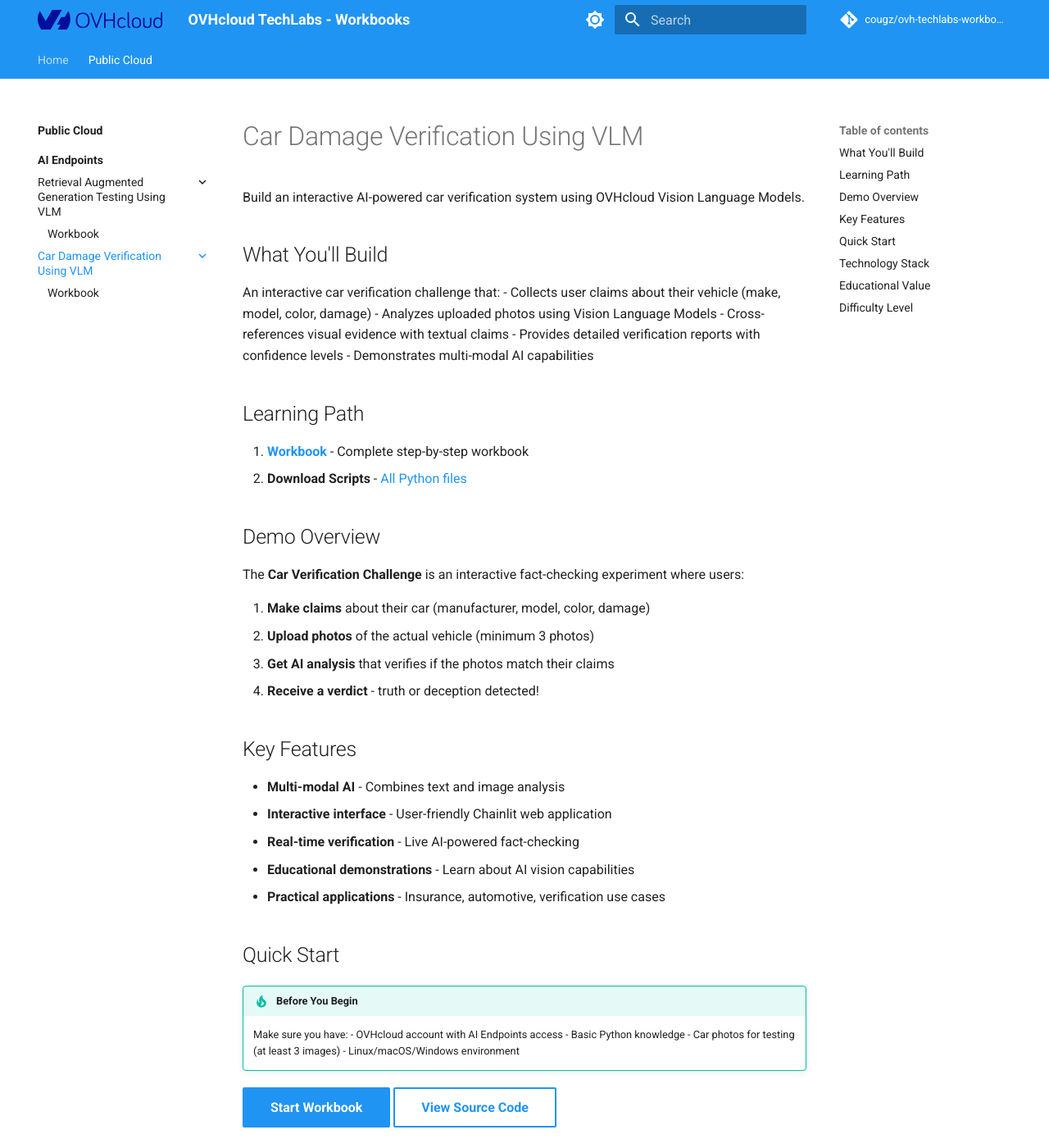
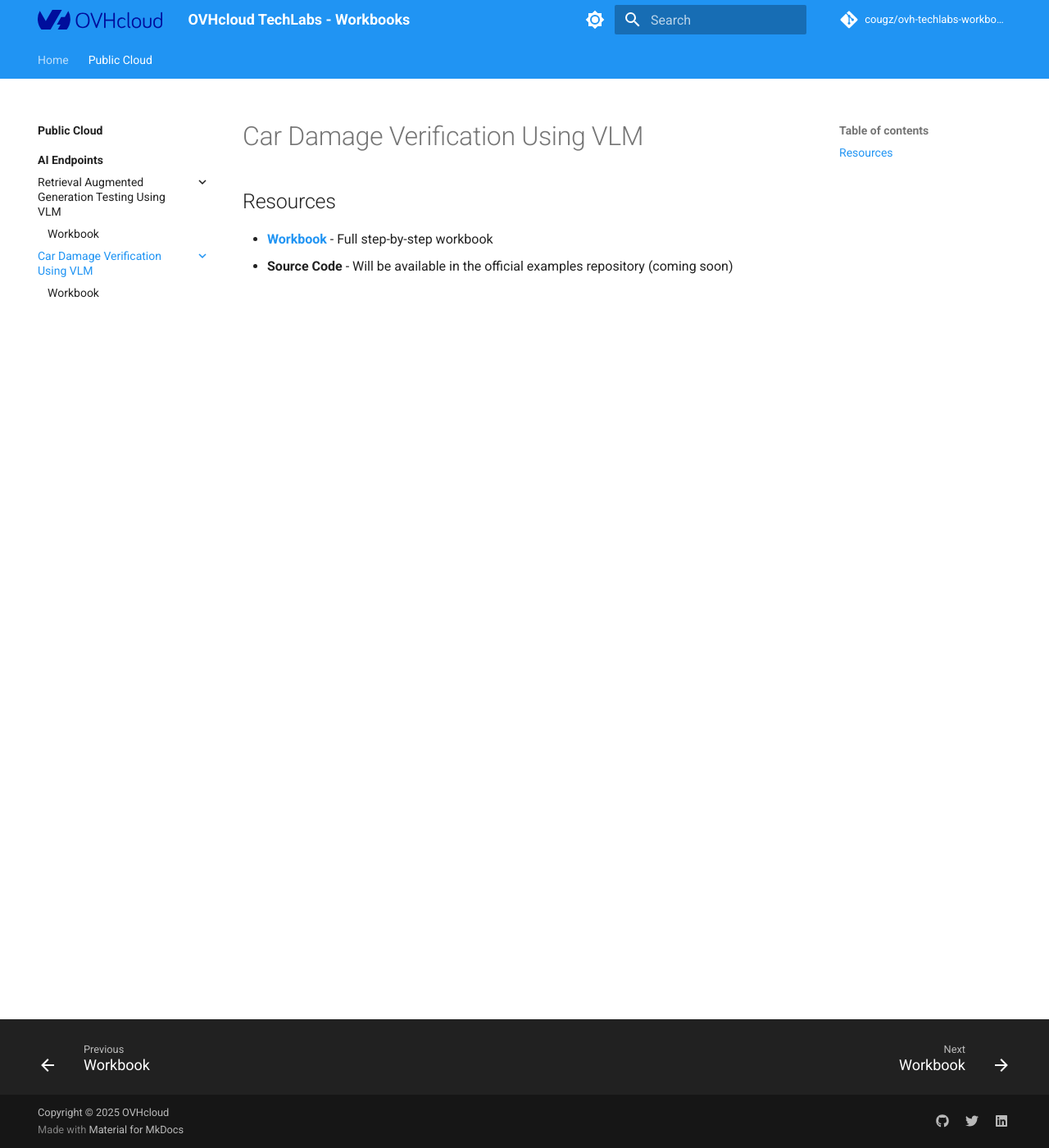
Before and after one commit to cougz/ovh-techlabs-workbooks, an MkDocs documentation site: the page built from docs/public-cloud/ai-endpoints/car-damage-verification-using-vlm/index.md, in a window 1280 px wide and 1400 px high. Shown: the whole window at 82% size. Built offline with MkDocs 1.6.1 and Material for MkDocs 9.7.7, drawn with Linux system fonts in a browser that asks for light colours; comment, search, counter and statistics services are not loaded; some of the changed text lies outside the part shown.

Commit message:
Clean up and standardize workbook content
- Updated root welcome message to mention TechLabs program
- Simplified AI Endpoints index: removed difficulty, prerequisites, descriptions
- Cleaned up workbook index pages:
  - Removed What You'll Build sections
  - Removed description paragraphs
  - Removed Educational Value and Difficulty Level sections
  - Standardized Resources sections with same design
  - Changed to Full step-by-step workbook description
- Maintained Coming Soon sections where appropriate

```diff
--- a/docs/public-cloud/ai-endpoints/car-damage-verification-using-vlm/index.md
+++ b/docs/public-cloud/ai-endpoints/car-damage-verification-using-vlm/index.md
@@ -1,69 +1,6 @@
 # Car Damage Verification Using VLM
 
-Build an interactive AI-powered car verification system using OVHcloud Vision Language Models.
+## Resources
 
-## What You'll Build
-
-An interactive car verification challenge that:
-- Collects user claims about their vehicle (make, model, color, damage)
-- Analyzes uploaded photos using Vision Language Models
-- Cross-references visual evidence with textual claims
-- Provides detailed verification reports with confidence levels
-- Demonstrates multi-modal AI capabilities
-
-## Learning Path
-
-1. [**Workbook**](workbook.md) - Complete step-by-step workbook
-2. **Download Scripts** - [All Python files](https://github.com/cougz/ovh-techlabs-workbooks/tree/main/public-cloud/ai-endpoints/car-damage-verification-using-vlm)
-
-## Demo Overview
-
-The **Car Verification Challenge** is an interactive fact-checking experiment where users:
-
-1. **Make claims** about their car (manufacturer, model, color, damage)
-2. **Upload photos** of the actual vehicle (minimum 3 photos)
-3. **Get AI analysis** that verifies if the photos match their claims
-4. **Receive a verdict** - truth or deception detected!
-
-## Key Features
-
-- **Multi-modal AI** - Combines text and image analysis
-- **Interactive interface** - User-friendly Chainlit web application
-- **Real-time verification** - Live AI-powered fact-checking
-- **Educational demonstrations** - Learn about AI vision capabilities
-- **Practical applications** - Insurance, automotive, verification use cases
-
-## Quick Start
-
-!!! tip "Before You Begin"
-    Make sure you have:
-    - OVHcloud account with AI Endpoints access
-    - Basic Python knowledge
-    - Car photos for testing (at least 3 images)
-    - Linux/macOS/Windows environment
-
-[Start Workbook](workbook.md){ .md-button .md-button--primary }
-[View Source Code](https://github.com/ovh/public-cloud-examples/tree/main/ai/ai-endpoints/car-damage-verification-using-vlm){ .md-button }
-
-## Technology Stack
-
-- **Vision Model**: Qwen2.5-VL-72B-Instruct
-- **Provider**: OVHcloud AI Endpoints
-- **Interface**: Chainlit web application
-- **Image Processing**: Pillow (PIL)
-- **API Communication**: Python requests
-
-## Educational Value
-
-This workbook demonstrates:
-- **Vision Language Model integration** - Practical VLM implementation
-- **Multi-modal prompting** - Combining text and image inputs
-- **Verification systems** - AI-powered fact-checking
-- **Interactive AI applications** - Building engaging user experiences
-- **Real-world use cases** - Insurance, automotive, verification scenarios
-
-## Difficulty Level
-
-**Intermediate**
-**Time:** 1-2 hours
-**Prerequisites:** Basic Python, OVHcloud account
+- [**Workbook**](workbook.md) - Full step-by-step workbook
+- **Source Code** - Will be available in the official examples repository (coming soon)
```
Also changed, not shown: docs/index.md (+1 -1 lines), docs/public-cloud/ai-endpoints/index.md (+0 -18 lines), docs/public-cloud/ai-endpoints/retrieval-augmented-generation-testing-using-vlm/index.md (+1 -11 lines).
